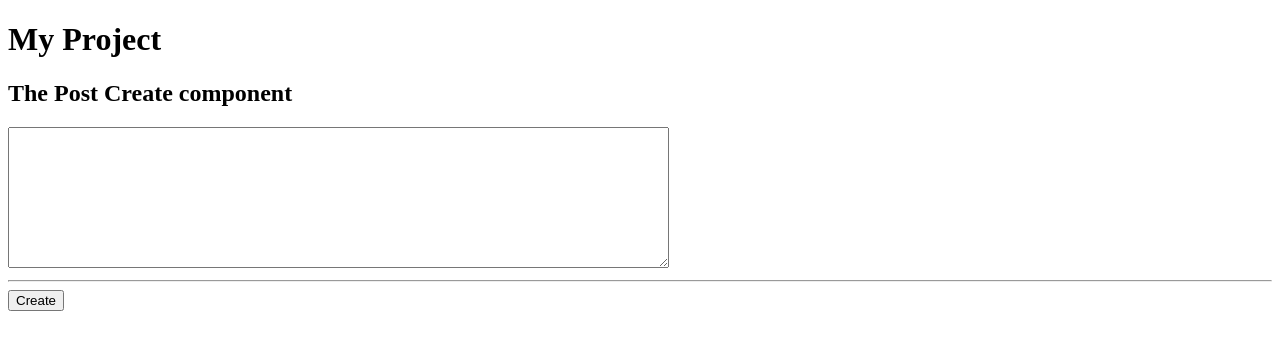
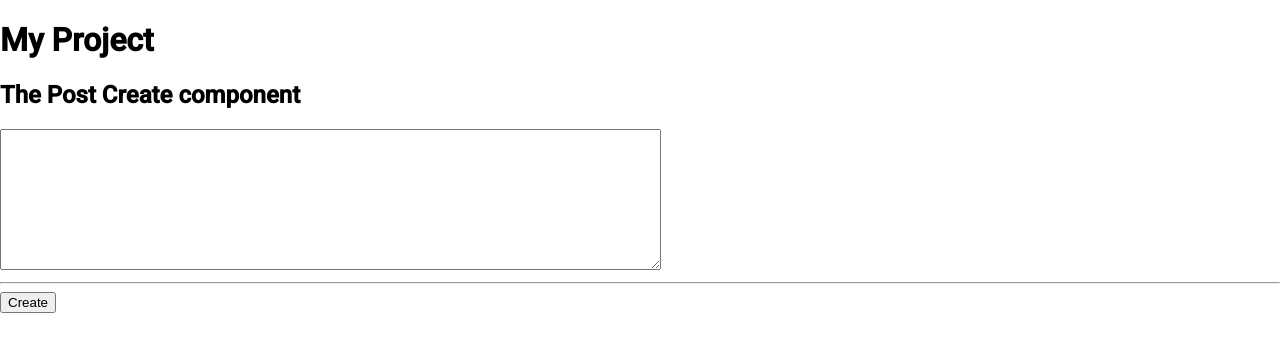
Before and after one commit to pranavmujumdar/Angular-Primer, an Angular app: page / in a window 1280 px wide. Shown: the top 352 px of the page. Built offline with nearby package versions, Linux system fonts and the light colour scheme.

Commit message:
Added angular material

```diff
--- a/angular.json
+++ b/angular.json
@@ -24,6 +24,7 @@
               "src/assets"
             ],
             "styles": [
+              "./node_modules/@angular/material/prebuilt-themes/indigo-pink.css",
               "src/styles.css"
             ],
             "scripts": []
@@ -89,6 +90,7 @@
               "src/assets"
             ],
             "styles": [
+              "./node_modules/@angular/material/prebuilt-themes/indigo-pink.css",
               "src/styles.css"
             ],
             "scripts": []
@@ -120,6 +122,7 @@
           }
         }
       }
-    }},
+    }
+  },
   "defaultProject": "mean-course"
 }
--- a/package.json
+++ b/package.json
@@ -12,13 +12,16 @@
   "private": true,
   "dependencies": {
     "@angular/animations": "~8.2.14",
+    "@angular/cdk": "~8.2.3",
     "@angular/common": "~8.2.14",
     "@angular/compiler": "~8.2.14",
     "@angular/core": "~8.2.14",
     "@angular/forms": "~8.2.14",
+    "@angular/material": "^8.2.3",
     "@angular/platform-browser": "~8.2.14",
     "@angular/platform-browser-dynamic": "~8.2.14",
     "@angular/router": "~8.2.14",
+    "hammerjs": "^2.0.8",
     "rxjs": "~6.4.0",
     "tslib": "^1.10.0",
     "zone.js": "~0.9.1"
--- a/src/app/app.module.ts
+++ b/src/app/app.module.ts
@@ -3,7 +3,8 @@ import { NgModule } from '@angular/core';
 
 import { AppComponent } from './app.component';
 import { PostCreateComponent } from './posts/post-create/post-create.component';
-import {FormsModule} from '@angular/forms';
+import { FormsModule } from '@angular/forms';
+import { BrowserAnimationsModule } from '@angular/platform-browser/animations';
 @NgModule({
   declarations: [
     AppComponent,
@@ -11,7 +12,8 @@ import {FormsModule} from '@angular/forms';
   ],
   imports: [
     BrowserModule,
-    FormsModule
+    FormsModule,
+    BrowserAnimationsModule
   ],
   providers: [],
   bootstrap: [AppComponent]
--- a/src/index.html
+++ b/src/index.html
@@ -6,6 +6,8 @@
   <base href="/">
   <meta name="viewport" content="width=device-width, initial-scale=1">
   <link rel="icon" type="image/x-icon" href="favicon.ico">
+  <link href="https://fonts.googleapis.com/css?family=Roboto:300,400,500&display=swap" rel="stylesheet">
+  <link href="https://fonts.googleapis.com/icon?family=Material+Icons" rel="stylesheet">
 </head>
 <body>
   <app-root></app-root>
--- a/src/main.ts
+++ b/src/main.ts
@@ -1,3 +1,4 @@
+import 'hammerjs';
 import { enableProdMode } from '@angular/core';
 import { platformBrowserDynamic } from '@angular/platform-browser-dynamic';
 
--- a/src/styles.css
+++ b/src/styles.css
@@ -1 +1,4 @@
 /* You can add global styles to this file, and also import other style files */
+
+html, body { height: 100%; }
+body { margin: 0; font-family: Roboto, "Helvetica Neue", sans-serif; }
```
Also changed, not shown: 1 other file (tests, documents, lock files or other folders).
